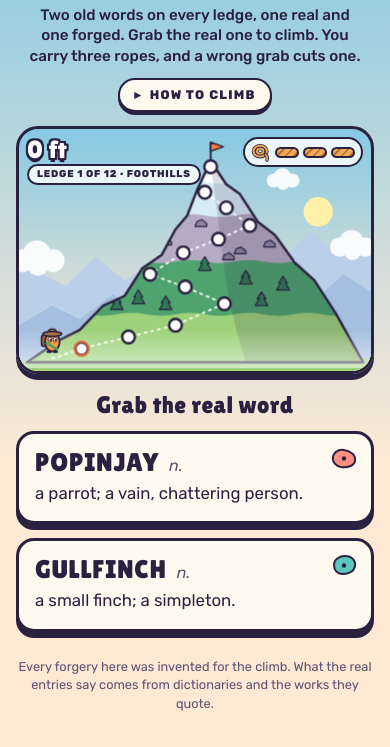
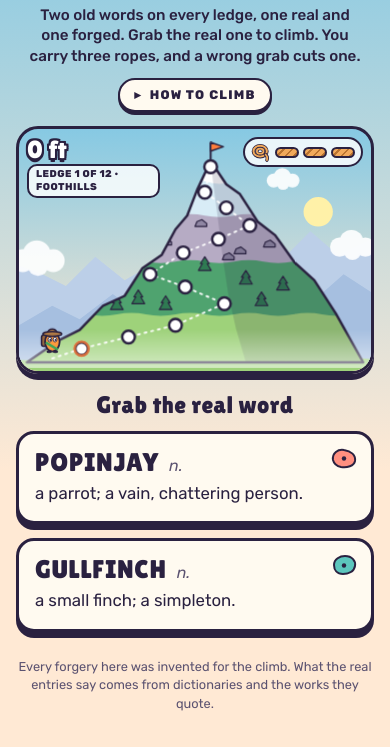
Before and after one commit to funklunsford/mountweazel, a website: page index.html in a window 390 px wide. Shown: the part 89-836 px from the top of the page. Drawn offline with Linux system fonts and the light colour scheme.

Commit message:
One drawing for page and card; a HUD that clears the peak on small phones
- SCENE in climb.js now describes the whole mountain once, as nodes. The
  page builds it into SVG, and the new share/scene-svg.js writes it into
  card.html as static markup, partway through a climb. npm run share-card
  runs it before rendering, so the card can't drift from the page.
  check.js confirms the drawing has a spot for every ledge.
- The ledge pill wraps onto two short lines, and on phones under 360px
  its type and the rope bar shrink. At 320 and 360 pixels the HUD now
  stays clear of the summit, the flag and the scout at every ledge.

Co-Authored-By: Claude Opus 5.5 <noreply@anthropic.com>

```diff
--- a/check.js
+++ b/check.js
@@ -1,6 +1,7 @@
 // Checks every climb in climbs.js. Run with `npm run check`; the deploy runs it too.
 'use strict';
 const CLIMBS = require('./climbs.js');
+const { SCENE } = require('./climb.js');
 
 const CAMPS = ['Foothills', 'Treeline', 'Scree', 'Ridge', 'Summit'];
 const LAYOUT = [0, 0, 0, 1, 1, 1, 2, 2, 2, 3, 3, 4].map(k => CAMPS[k]);
@@ -17,6 +18,7 @@ for (const climb of CLIMBS) {
   const where = test => ledges.map((l, i) => test(l, i) ? at(l, i) : null).filter(Boolean);
 
   check(ledges.length === 12, 'twelve ledges, one per thousand feet');
+  check(SCENE.ledgeAt.length === ledges.length, 'the drawn mountain has a spot for every ledge');
   check(where(l => !['left', 'right'].includes(l.realOn)).length === 0, 'every ledge says which side the real word is on');
   check(where(l => !(filled(l.real.word) && filled(l.real.pos) && filled(l.real.def) && filled(l.real.history))).length === 0,
     'every real word has a part of speech, a definition and a history');
--- a/climb.js
+++ b/climb.js
@@ -2,6 +2,94 @@
    then climb on. You carry three ropes; a wrong pick cuts one, and losing the last ends the climb.
    The words are in climbs.js. */
 'use strict';
+
+// The drawn mountain, in the scene's viewBox (360 × 230). The ledges climb its face in switchbacks,
+// each camp in its own band of colour, and check.js holds every climb to that layout. SCENE.tree()
+// describes the whole drawing as [tag, attributes, children]: the page builds it into SVG, and
+// share/scene-svg.js turns it into markup for the share card.
+const SCENE = {
+  ledgeAt: [[64, 216], [112, 204], [160, 192], [210, 170], [170, 153], [134, 140], [168, 118], [204, 104], [236, 90], [212, 72], [190, 56], [196, 30]],
+  base: [34, 226],
+  peak: [196, 24],
+  mountain: 'M8 230 L40 208 L62 197 L86 172 L108 162 L126 134 L146 120 L160 94 L172 80 L182 54 L196 24 L212 48 L226 58 L244 86 L262 100 L282 128 L302 146 L324 180 L352 230 Z',
+  // The camps' bands above the foothills, each running down to a wavy line: [band, height, wave].
+  bands: [['treeline', 181, 3], ['scree', 127, 3], ['ridge', 80, 3], ['summit', 45, 5]],
+
+  tree() {
+    const node = (tag, attrs = {}, kids = []) => [tag, attrs, kids];
+    const points = ps => ps.map(p => p.join(',')).join(' ');
+    const [px, py] = this.peak;
+    // A wavy line across the mountain at height y, with everything above it filled.
+    const above = (y, amp) => {
+      let d = `M-10 -10 H370 V${y}`;
+      for (let x = 370, k = 0; x > -20; x -= 30, k++) d += ` Q${x - 15} ${y + (k % 2 ? amp : -amp)} ${x - 30} ${y}`;
+      return d + ' Z';
+    };
+    const cloud = (x, y, s) => node('g', { class: 'cloud' },
+      [[0, 0, 9], [11, -5, 11], [24, 0, 9], [12, 4, 8]].map(([dx, dy, r]) => node('circle', { cx: x + dx * s, cy: y + dy * s, r: r * s })));
+    const defs = node('defs', {}, [
+      // Hatching marks a ledge where a rope was cut; haze softens the foot of the mountain.
+      node('pattern', { id: 'hatch-wrong', width: 4, height: 4, patternUnits: 'userSpaceOnUse', patternTransform: 'rotate(45)' },
+        [node('rect', { class: 'hatch-bg', width: 4, height: 4 }), node('rect', { class: 'hatch-fg', width: 1.6, height: 4 })]),
+      node('linearGradient', { id: 'haze', x1: 0, y1: 0, x2: 0, y2: 1 },
+        [node('stop', { class: 'haze-stop', offset: 0, 'stop-opacity': 0 }), node('stop', { class: 'haze-stop', offset: 1, 'stop-opacity': .55 })]),
+      node('clipPath', { id: 'mountain-clip' }, [node('path', { d: this.mountain })])
+    ]);
+    const stars = [[30, 30], [70, 16], [118, 44], [150, 12], [252, 18], [282, 50], [334, 24], [344, 76], [18, 84], [96, 74], [-40, 40], [-90, 70], [400, 30], [450, 64]]
+      .map(([x, y]) => node('circle', { class: 'star', cx: x, cy: y, r: .9 }));
+    const trees = [[100, 177], [122, 171], [150, 177], [190, 137], [232, 151], [248, 173], [270, 157]]
+      .map(([x, y]) => node('path', { class: 'tree', d: `M${x} ${y - 15} L${x + 4.5} ${y - 8} H${x + 2.5} L${x + 6.5} ${y - 1} H${x - 6.5} L${x - 2.5} ${y - 8} H${x - 4.5} Z` }));
+    const rocks = [[150, 110], [226, 119], [186, 91], [256, 112], [214, 125]]
+      .map(([x, y]) => node('path', { class: 'rock', d: `M${x - 6} ${y} L${x - 4} ${y - 5} L${x + 1} ${y - 7} L${x + 6} ${y - 3} L${x + 6} ${y} Z` }));
+    const markers = this.ledgeAt.map(([x, y]) => node('g', { class: 'marker', transform: `translate(${x} ${y})` }, [
+      node('circle', { r: 6.5 }),
+      node('path', { class: 'glyph tick', d: 'M-3 .2 L-.8 2.6 L3.2 -2.4' }),
+      node('path', { class: 'glyph cross', d: 'M-2.4 -2.4 L2.4 2.4 M2.4 -2.4 L-2.4 2.4' })]));
+    // The scout: a bean in a ranger hat, with a pack and a sash, standing on its origin.
+    const scout = node('g', { class: 'climber' }, [node('g', { class: 'bob' }, [node('g', { transform: 'scale(1.15)' }, [
+      node('rect', { class: 'scout-pack', x: -9.6, y: -15.5, width: 6, height: 10, rx: 2 }),
+      node('ellipse', { class: 'scout-body', cx: 0, cy: -9.5, rx: 6.5, ry: 8.5 }),
+      node('path', { class: 'scout-sash', d: 'M-5.8 -9 L4.8 -2.6' }),
+      node('ellipse', { class: 'scout-eye', cx: -2.2, cy: -11.6, rx: 1.7, ry: 2.1 }),
+      node('ellipse', { class: 'scout-eye', cx: 2.4, cy: -11.6, rx: 1.7, ry: 2.1 }),
+      node('circle', { class: 'scout-pupil', cx: -1.8, cy: -11.3, r: .85 }),
+      node('circle', { class: 'scout-pupil', cx: 2.8, cy: -11.3, r: .85 }),
+      node('path', { class: 'scout-hat', d: 'M-4.2 -16.6 C-4.2 -22.4 4.2 -22.4 4.2 -16.6 Z' }),
+      node('ellipse', { class: 'scout-hat', cx: 0, cy: -16.6, rx: 8.4, ry: 2.1 }),
+      node('ellipse', { class: 'scout-foot', cx: -2.8, cy: -.9, rx: 2.4, ry: 1.4 }),
+      node('ellipse', { class: 'scout-foot', cx: 2.8, cy: -.9, rx: 2.4, ry: 1.4 })])])]);
+    return [
+      defs,
+      node('g', {}, [...stars, node('circle', { class: 'sky-sun', cx: 306, cy: 76, r: 15 })]),
+      // Far ranges run past both edges, so a wide screen shows more of them, not a gap.
+      node('path', { class: 'far-1', d: 'M-240 230 V150 L-190 128 L-150 146 L-100 116 L-60 140 L-20 124 L24 140 L48 152 L78 122 L108 146 L140 128 L180 140 L230 120 L262 132 L298 96 L326 120 L360 104 L392 126 L430 100 L470 130 L520 112 L600 136 V230 Z' }),
+      node('path', { class: 'far-2', d: 'M-240 230 V190 L-200 172 L-160 186 L-120 164 L-80 182 L-40 170 L0 192 L34 172 L62 186 L96 160 L124 182 L230 176 L268 150 L300 168 L332 140 L360 158 L400 170 L440 150 L490 176 L540 160 L600 180 V230 Z' }),
+      node('g', { class: 'drift slow' }, [cloud(-6, 126, 1.3), cloud(318, 112, 1.1), cloud(-150, 100, 1.2), cloud(450, 92, 1.3)]),
+      node('path', { class: 'band-foothills', d: 'M-240 226 Q-150 218 -60 225 T120 224 T300 223 T480 225 T660 222 V240 H-240 Z' }),
+      // The mountain: bands of colour clipped to its shape, trees and rocks, the shaded east face.
+      node('g', { 'clip-path': 'url(#mountain-clip)' }, [
+        node('rect', { class: 'band-foothills', x: -10, y: -10, width: 380, height: 250 }),
+        ...this.bands.map(([name, y, amp]) => node('path', { class: 'band-' + name, d: above(y, amp) })),
+        ...trees,
+        ...rocks,
+        node('path', { class: 'shade', d: 'M196 24 L212 48 L226 58 L244 86 L262 100 L282 128 L302 146 L324 180 L352 230 L232 230 L222 196 L214 160 L208 120 L203 80 L199 50 Z' })
+      ]),
+      node('path', { class: 'outline', d: this.mountain }),
+      node('rect', { class: 'haze', x: -240, y: 196, width: 840, height: 40 }),
+      // The route: a dotted trail to every ledge, and the rope fixed so far.
+      node('polyline', { class: 'trail', points: points([this.base, ...this.ledgeAt]) }),
+      node('polyline', { class: 'rope-line rope-under' }),
+      node('polyline', { class: 'rope-line rope-over' }),
+      node('line', { class: 'pole', x1: px, y1: py, x2: px, y2: py - 19 }),
+      node('path', { class: 'flag', d: `M${px} ${py - 19}l13 4.5l-13 4.5z` }),
+      ...markers,
+      node('circle', { class: 'halo', r: 8 }),
+      scout,
+      node('g', { class: 'drift' }, [cloud(266, 44, .8)])
+    ];
+  }
+};
+if (typeof module !== 'undefined' && module.exports) module.exports = { SCENE };
 
 if (typeof document !== 'undefined') {
   const ROPES = 3;
@@ -9,14 +97,7 @@ if (typeof document !== 'undefined') {
   const SVG = 'http://www.w3.org/2000/svg';
   // Where the last rope went, for the sentence that ends a climb.
   const AT_CAMP = { Foothills: 'in the Foothills', Treeline: 'at the Treeline', Scree: 'on the Scree', Ridge: 'on the Ridge', Summit: 'on the last ledge' };
-  // Where each ledge sits on the drawn mountain (viewBox 360 × 230): switchbacks up the face, each
-  // camp in its own band of colour. check.js holds every climb to this layout of camps.
-  const LEDGE_AT = [[64, 216], [112, 204], [160, 192], [210, 170], [170, 153], [134, 140], [168, 118], [204, 104], [236, 90], [212, 72], [190, 56], [196, 30]];
-  const BASE = [34, 226];
-  const PEAK = [196, 24];
-  const MOUNTAIN = 'M8 230 L40 208 L62 197 L86 172 L108 162 L126 134 L146 120 L160 94 L172 80 L182 54 L196 24 L212 48 L226 58 L244 86 L262 100 L282 128 L302 146 L324 180 L352 230 Z';
-  // The camps' bands, bottom to top, each running down to a wavy line across the mountain.
-  const BANDS = [['treeline', 181, 3], ['scree', 127, 3], ['ridge', 80, 3], ['summit', 45, 5]];
+  const { ledgeAt: LEDGE_AT, base: BASE } = SCENE;
   // Merit badges for the end of a climb: the camp you finished in.
   const BADGE_FILL = { Foothills: '#9ed27a', Treeline: '#4fa36f', Scree: '#a79cc0', Ridge: '#8fc6e6', Summit: '#ffc845' };
   const $ = sel => document.querySelector(sel);
@@ -88,98 +169,22 @@ if (typeof document !== 'undefined') {
 
   /* ---------- The scene: sky, mountain, trail, ledges, flag and climber ---------- */
 
-  // A wavy line across the mountain at height y, with everything above it filled.
-  function above(y, amp) {
-    let d = `M-10 -10 H370 V${y}`;
-    for (let x = 370, k = 0; x > -20; x -= 30, k++) d += ` Q${x - 15} ${y + (k % 2 ? amp : -amp)} ${x - 30} ${y}`;
-    return d + ' Z';
-  }
-
-  function cloud(x, y, s) {
-    const g = svg('g', { class: 'cloud' });
-    for (const [dx, dy, r] of [[0, 0, 9], [11, -5, 11], [24, 0, 9], [12, 4, 8]]) g.append(svg('circle', { cx: x + dx * s, cy: y + dy * s, r: r * s }));
-    return g;
-  }
-
-  function buildClimber() {
-    const climber = svg('g', { class: 'climber' });
-    const bob = svg('g', { class: 'bob' });
-    const scout = svg('g', { transform: 'scale(1.15)' });
-    scout.append(
-      svg('rect', { class: 'scout-pack', x: -9.6, y: -15.5, width: 6, height: 10, rx: 2 }),
-      svg('ellipse', { class: 'scout-body', cx: 0, cy: -9.5, rx: 6.5, ry: 8.5 }),
-      svg('path', { class: 'scout-sash', d: 'M-5.8 -9 L4.8 -2.6' }),
-      svg('ellipse', { class: 'scout-eye', cx: -2.2, cy: -11.6, rx: 1.7, ry: 2.1 }),
-      svg('ellipse', { class: 'scout-eye', cx: 2.4, cy: -11.6, rx: 1.7, ry: 2.1 }),
-      svg('circle', { class: 'scout-pupil', cx: -1.8, cy: -11.3, r: .85 }),
-      svg('circle', { class: 'scout-pupil', cx: 2.8, cy: -11.3, r: .85 }),
-      svg('path', { class: 'scout-hat', d: 'M-4.2 -16.6 C-4.2 -22.4 4.2 -22.4 4.2 -16.6 Z' }),
-      svg('ellipse', { class: 'scout-hat', cx: 0, cy: -16.6, rx: 8.4, ry: 2.1 }),
-      svg('ellipse', { class: 'scout-foot', cx: -2.8, cy: -.9, rx: 2.4, ry: 1.4 }),
-      svg('ellipse', { class: 'scout-foot', cx: 2.8, cy: -.9, rx: 2.4, ry: 1.4 }));
-    bob.append(scout);
-    climber.append(bob);
-    return climber;
-  }
-
+  // Builds SCENE's drawing into the page and returns the parts that change as you climb.
   function buildScene() {
     const root = $('#mountain');
-    const defs = svg('defs');
-    // Hatching marks a ledge where a rope was cut; haze softens the foot of the mountain.
-    const hatch = svg('pattern', { id: 'hatch-wrong', width: 4, height: 4, patternUnits: 'userSpaceOnUse', patternTransform: 'rotate(45)' });
-    hatch.append(svg('rect', { class: 'hatch-bg', width: 4, height: 4 }), svg('rect', { class: 'hatch-fg', width: 1.6, height: 4 }));
-    const haze = svg('linearGradient', { id: 'haze', x1: 0, y1: 0, x2: 0, y2: 1 });
-    haze.append(svg('stop', { class: 'haze-stop', offset: 0, 'stop-opacity': 0 }), svg('stop', { class: 'haze-stop', offset: 1, 'stop-opacity': .55 }));
-    const clip = svg('clipPath', { id: 'mountain-clip' });
-    clip.append(svg('path', { d: MOUNTAIN }));
-    defs.append(hatch, haze, clip);
-
-    const sky = svg('g');
-    for (const [x, y] of [[30, 30], [70, 16], [118, 44], [150, 12], [252, 18], [282, 50], [334, 24], [344, 76], [18, 84], [96, 74], [-40, 40], [-90, 70], [400, 30], [450, 64]]) {
-      sky.append(svg('circle', { class: 'star', cx: x, cy: y, r: .9 }));
-    }
-    sky.append(svg('circle', { class: 'sky-sun', cx: 306, cy: 76, r: 15 }));
-
-    // Far ranges run past both edges, so a wide screen shows more of them, not a gap.
-    const far1 = svg('path', { class: 'far-1', d: 'M-240 230 V150 L-190 128 L-150 146 L-100 116 L-60 140 L-20 124 L24 140 L48 152 L78 122 L108 146 L140 128 L180 140 L230 120 L262 132 L298 96 L326 120 L360 104 L392 126 L430 100 L470 130 L520 112 L600 136 V230 Z' });
-    const far2 = svg('path', { class: 'far-2', d: 'M-240 230 V190 L-200 172 L-160 186 L-120 164 L-80 182 L-40 170 L0 192 L34 172 L62 186 L96 160 L124 182 L230 176 L268 150 L300 168 L332 140 L360 158 L400 170 L440 150 L490 176 L540 160 L600 180 V230 Z' });
-    const backClouds = svg('g', { class: 'drift slow' });
-    backClouds.append(cloud(-6, 126, 1.3), cloud(318, 112, 1.1), cloud(-150, 100, 1.2), cloud(450, 92, 1.3));
-    const ground = svg('path', { class: 'band-foothills', d: 'M-240 226 Q-150 218 -60 225 T120 224 T300 223 T480 225 T660 222 V240 H-240 Z' });
-
-    // The mountain: bands of colour clipped to its shape, trees and rocks, the shaded east face.
-    const body = svg('g', { 'clip-path': 'url(#mountain-clip)' });
-    body.append(svg('rect', { class: 'band-foothills', x: -10, y: -10, width: 380, height: 250 }));
-    for (const [name, y, amp] of BANDS) body.append(svg('path', { class: 'band-' + name, d: above(y, amp) }));
-    for (const [x, y] of [[100, 177], [122, 171], [150, 177], [190, 137], [232, 151], [248, 173], [270, 157]]) {
-      body.append(svg('path', { class: 'tree', d: `M${x} ${y - 15} L${x + 4.5} ${y - 8} H${x + 2.5} L${x + 6.5} ${y - 1} H${x - 6.5} L${x - 2.5} ${y - 8} H${x - 4.5} Z` }));
-    }
-    for (const [x, y] of [[150, 110], [226, 119], [186, 91], [256, 112], [214, 125]]) {
-      body.append(svg('path', { class: 'rock', d: `M${x - 6} ${y} L${x - 4} ${y - 5} L${x + 1} ${y - 7} L${x + 6} ${y - 3} L${x + 6} ${y} Z` }));
-    }
-    body.append(svg('path', { class: 'shade', d: 'M196 24 L212 48 L226 58 L244 86 L262 100 L282 128 L302 146 L324 180 L352 230 L232 230 L222 196 L214 160 L208 120 L203 80 L199 50 Z' }));
-    const outline = svg('path', { class: 'outline', d: MOUNTAIN });
-    const mist = svg('rect', { class: 'haze', x: -240, y: 196, width: 840, height: 40 });
-
-    // The route: a dotted trail to every ledge, and the rope you've fixed so far.
-    const trail = svg('polyline', { class: 'trail', points: points([BASE, ...LEDGE_AT]) });
-    const ropeUnder = svg('polyline', { class: 'rope-line rope-under' });
-    const ropeOver = svg('polyline', { class: 'rope-line rope-over' });
-    const markers = LEDGE_AT.map(([x, y]) => {
-      const m = svg('g', { class: 'marker', transform: `translate(${x} ${y})` });
-      m.append(svg('circle', { r: 6.5 }), svg('path', { class: 'glyph tick', d: 'M-3 .2 L-.8 2.6 L3.2 -2.4' }), svg('path', { class: 'glyph cross', d: 'M-2.4 -2.4 L2.4 2.4 M2.4 -2.4 L-2.4 2.4' }));
-      return m;
-    });
-    const [px, py] = PEAK;
-    const pole = svg('line', { class: 'pole', x1: px, y1: py, x2: px, y2: py - 19 });
-    const flag = svg('path', { class: 'flag', d: `M${px} ${py - 19}l13 4.5l-13 4.5z` });
-    const halo = svg('circle', { class: 'halo', r: 8 });
-    const climber = buildClimber();
-    const frontCloud = svg('g', { class: 'drift' });
-    frontCloud.append(cloud(266, 44, .8));
-
-    root.append(defs, sky, far1, far2, backClouds, ground, body, outline, mist, trail, ropeUnder, ropeOver, pole, flag, ...markers, halo, climber, frontCloud);
-    return { markers, ropeUnder, ropeOver, halo, climber };
+    const build = ([tag, attrs, kids]) => {
+      const node = svg(tag, attrs);
+      for (const kid of kids) node.append(build(kid));
+      return node;
+    };
+    root.append(...SCENE.tree().map(build));
+    return {
+      markers: [...root.querySelectorAll('.marker')],
+      ropeUnder: root.querySelector('.rope-under'),
+      ropeOver: root.querySelector('.rope-over'),
+      halo: root.querySelector('.halo'),
+      climber: root.querySelector('.climber')
+    };
   }
 
   function ropeIcon() {
--- a/index.html
+++ b/index.html
@@ -128,7 +128,8 @@ body { min-height: 100vh; background: linear-gradient(180deg, var(--page-top) 0,
 .hud { position: absolute; inset: 8px 8px auto; display: flex; justify-content: space-between; align-items: flex-start; gap: 8px; pointer-events: none; }
 .hud-alt { display: grid; justify-items: start; gap: 2px; }
 .alt-num { font-family: var(--face-display); font-size: 1.55rem; line-height: 1; letter-spacing: .02em; font-variant-numeric: tabular-nums; }
-.where { margin: 0; padding: 1px 8px; border: 2px solid var(--line); border-radius: 999px; background: rgb(255 255 255 / .82); color: #2a2140; font-size: .62rem; font-weight: 800; letter-spacing: .08em; text-transform: uppercase; white-space: nowrap; }
+/* The ledge and camp wrap onto two short lines, so the pill stays clear of the summit on narrow phones. */
+.where { max-width: 7.2rem; margin: 0; padding: 2px 7px; border: 2px solid var(--line); border-radius: 10px; background: rgb(255 255 255 / .82); color: #2a2140; font-size: .62rem; font-weight: 800; line-height: 1.3; letter-spacing: .05em; text-transform: uppercase; }
 .ropes { display: flex; align-items: center; gap: 4px; padding: 3px 6px; border: 2px solid var(--line); border-radius: 999px; background: rgb(255 255 255 / .82); }
 .rope-icon { width: 20px; height: 20px; flex: none; }
 .rope-seg { width: 24px; height: 11px; box-sizing: border-box; border: 2px solid var(--line); border-radius: 6px; background: repeating-linear-gradient(135deg, var(--rope) 0 4px, var(--rope-dark) 4px 6px); transition: background-color .3s; }
@@ -279,6 +280,12 @@ button.card:focus-visible { outline: 3px solid var(--action); outline-offset: 3p
   body { font-size: 16px; }
   .deck { font-size: .95rem; }
 }
+/* The smallest phones: a shorter rope bar, clear of the summit flag. */
+@media (max-width: 359px) {
+  .ropes { gap: 3px; }
+  .rope-seg { width: 18px; }
+  .where { max-width: 6.4rem; font-size: .58rem; }
+}
 @media (prefers-reduced-motion: reduce) {
   *, *::before, *::after { animation: none !important; transition: none !important; scroll-behavior: auto !important; }
 }
--- a/package.json
+++ b/package.json
@@ -5,7 +5,7 @@
   "description": "Climb Mount Weazel: on each of twelve ledges, pick the real old word over the forged one.",
   "scripts": {
     "check": "node check.js",
-    "share-card": "node share/render.js"
+    "share-card": "node share/scene-svg.js && node share/render.js"
   },
   "engines": {
     "node": ">=18"
```
Also changed, not shown: share/card.html (+13 -7 lines), share/scene-svg.js (added, +50 -0 lines), README.md.
